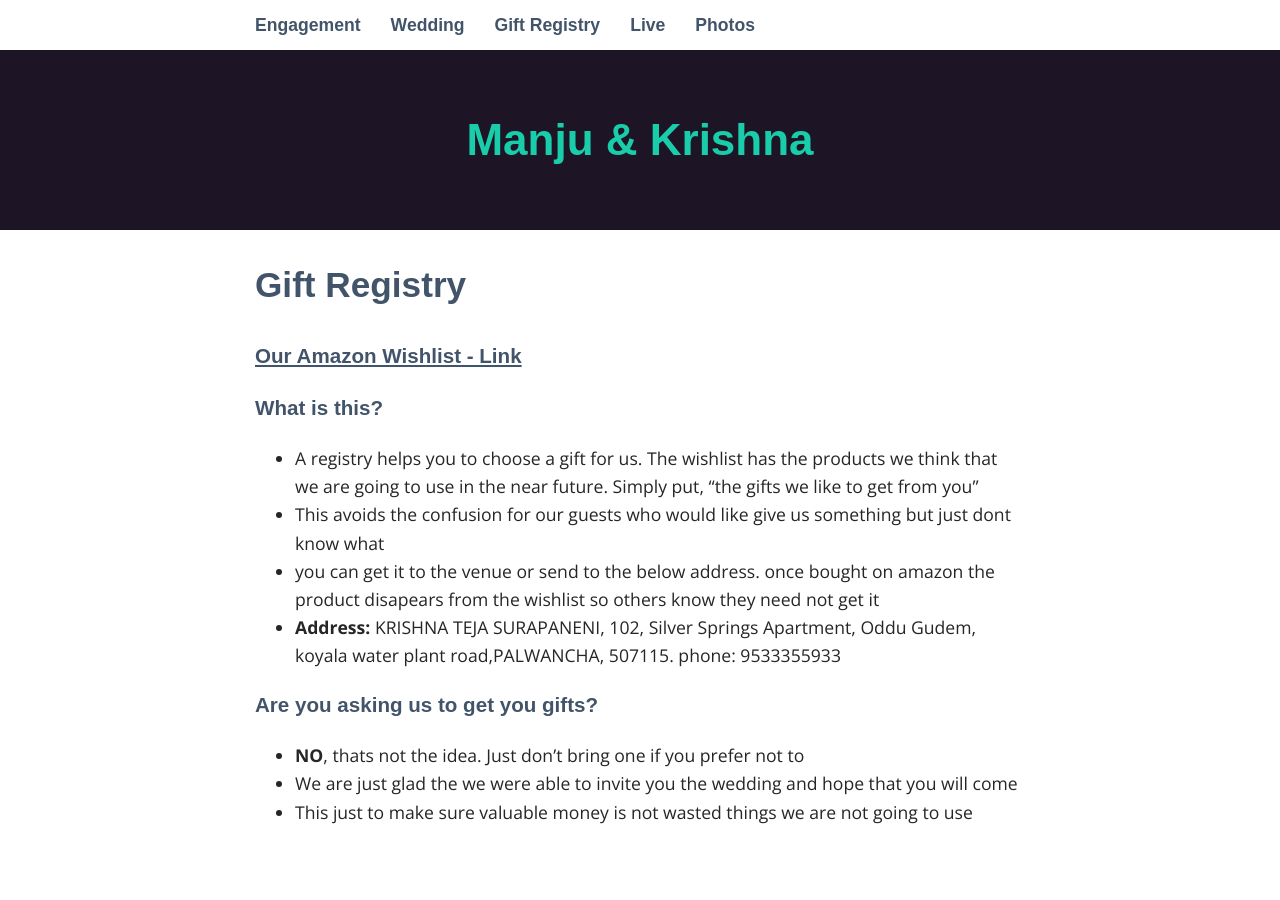
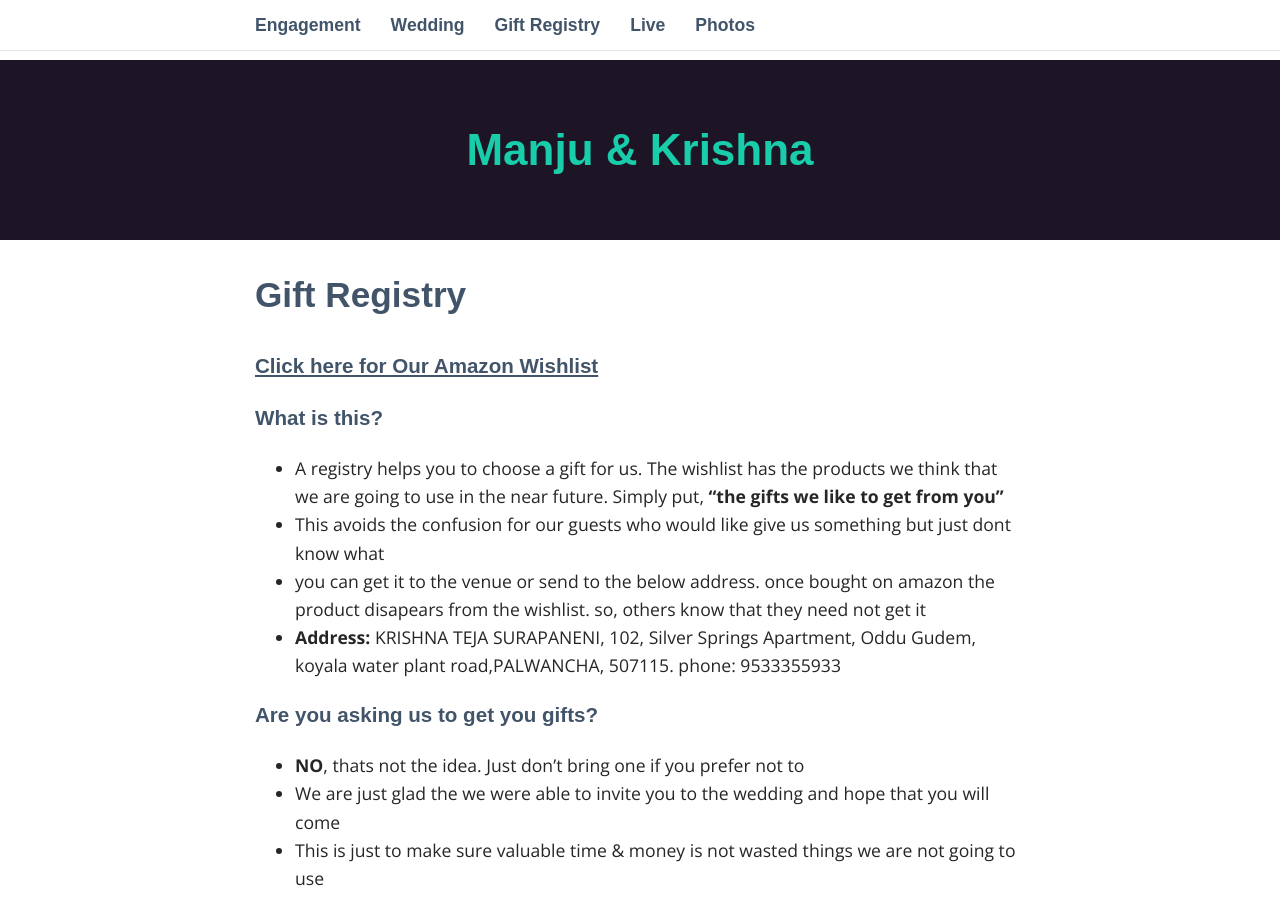
Before and after one commit to krish300/wedding, a Jekyll site: the page built from _pages/03_gift_registry.md, in a window 1280 px wide and 900 px high. Built offline with Jekyll 4.4.1, drawn with Linux system fonts in a browser that asks for light colours; some web fonts are replaced; some of the changed text lies outside the part shown.

Commit message:
Fixes - cosmetic

```diff
--- a/_includes/footer.html
+++ b/_includes/footer.html
@@ -13,4 +13,5 @@
 		</a>
     </p>
     -->
+	<p>For any queries when we are not reachable - <a href="tel:7795676887">7795676887</a>, <a href="tel:9014900319">9014900319</a>
 </footer>
--- a/_pages/03_gift_registry.md
+++ b/_pages/03_gift_registry.md
@@ -4,15 +4,15 @@
 permalink: /gifts/
 ---
 
-### [Our Amazon Wishlist - Link](https://www.amazon.in/hz/wishlist/ls/YD6WRH26OQXV?ref_=wl_share)
+### [Click here for Our Amazon Wishlist](https://www.amazon.in/hz/wishlist/ls/YD6WRH26OQXV?ref_=wl_share)
 
 ### What is this?
-* A registry helps you to choose a gift for us. The wishlist has the products we think that we are going to use in the near future. Simply put, "the gifts we like to get from you"
+* A registry helps you to choose a gift for us. The wishlist has the products we think that we are going to use in the near future. Simply put, __"the gifts we like to get from you"__
 * This avoids the confusion for our guests who would like give us something but just dont know what
-* you can get it to the venue or send to the below address. once bought on amazon the product disapears from the wishlist so others know they need not get it
+* you can get it to the venue or send to the below address. once bought on amazon the product disapears from the wishlist. so, others know that they need not get it
 * __Address:__ KRISHNA TEJA SURAPANENI, 102, Silver Springs Apartment, Oddu Gudem, koyala water plant road,PALWANCHA, 507115. phone: 9533355933
 
 ### Are you asking us to get you gifts?
 * __NO__, thats not the idea. Just don't bring one if you prefer not to
-* We are just glad the we were able to invite you the wedding and hope that you will come
-* This just to make sure valuable money is not wasted things we are not going to use
+* We are just glad the we were able to invite you to the wedding and hope that you will come
+* This is just to make sure valuable time & money is not wasted things we are not going to use
--- a/_sass/_layout.scss
+++ b/_sass/_layout.scss
@@ -38,9 +38,9 @@
 }
 header {
 	background: $header;
-	padding: 0px 15px;
+	padding: 0px 6px;
 	text-align: center;
-	margin: 50px 0 0;
+	margin: 60px 0 0;
 	height: 20vh;
 	display: flex;
 	justify-content: center;
```
Also changed, not shown: _pages/01_engagement.md (+2 -1 lines), _pages/02_wedding.md (+1 -0 lines), index.html (+5 -3 lines).
